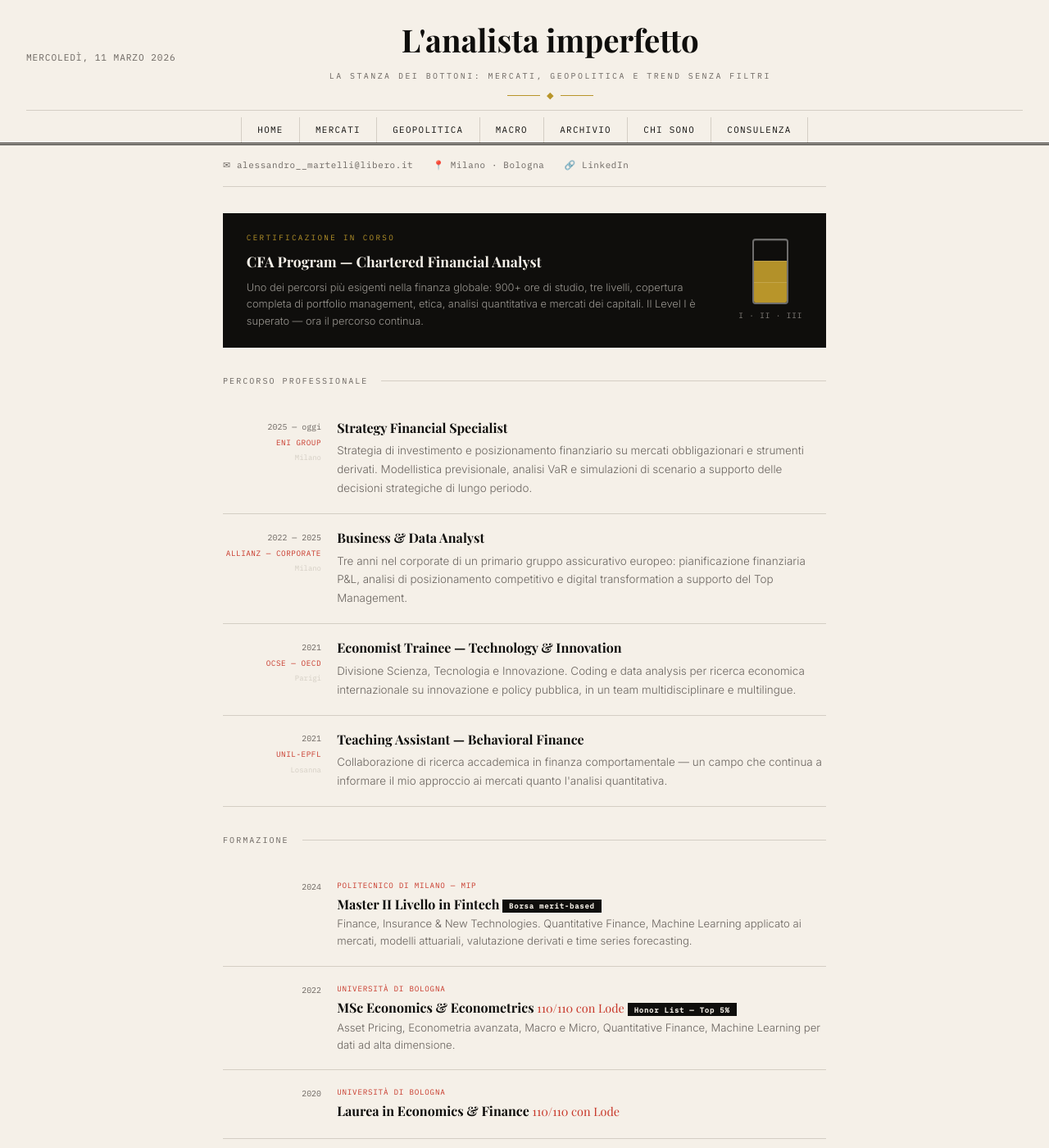
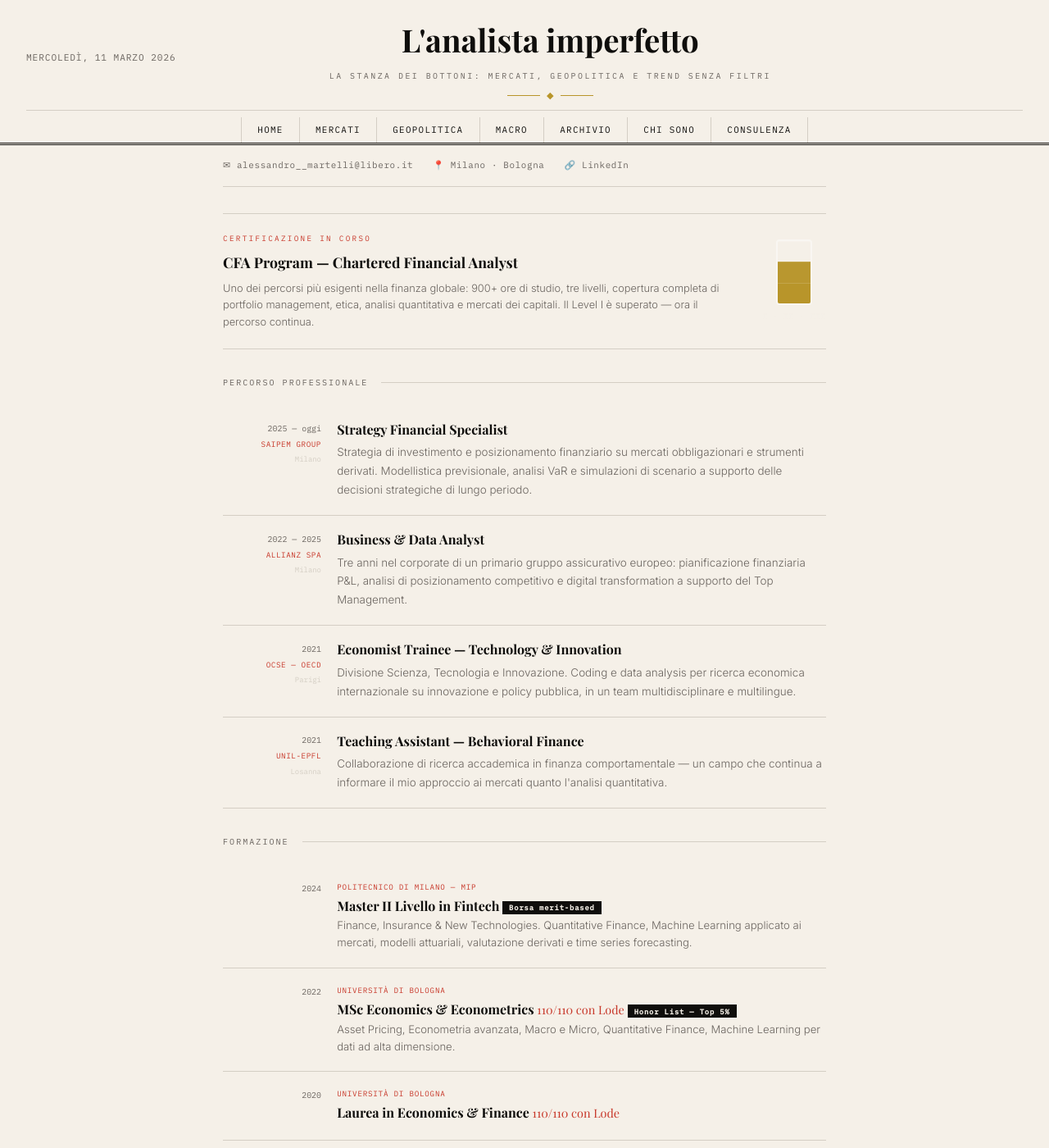
Before and after one commit to martellialessandro/martellialessandro.github.io, a Jekyll site: the page built from chi-sono.html, in a window 1280 px wide and 1400 px high, scrolled down 546 px. Shown: the whole window at 82% size. Built offline with Jekyll 4.4.1, drawn with Linux system fonts in a browser that asks for light colours; some web fonts are replaced.

Commit message:
Update chi-sono.html

```diff
--- a/chi-sono.html
+++ b/chi-sono.html
@@ -18,10 +18,10 @@
   .contact-row a:hover { color: var(--accent); }
 
   /* ── CFA BATTERY ── */
-  .cfa-block { display: grid; grid-template-columns: 1fr auto; gap: 1.5rem; align-items: center; background: var(--ink); color: var(--paper); padding: 1.4rem 1.8rem; margin-bottom: 2rem; }
-  .cfa-text .cfa-label { font-family: 'IBM Plex Mono', monospace; font-size: 0.58rem; letter-spacing: 0.25em; text-transform: uppercase; color: var(--gold); margin-bottom: 0.4rem; }
+  .cfa-block { display: grid; grid-template-columns: 1fr auto; gap: 1.5rem; align-items: center; background: transparent; color: var(--ink); padding: 1.4rem 0; border-top: 1px solid var(--border); border-bottom: 1px solid var(--border); margin-bottom: 2rem; }
+  .cfa-text .cfa-label { font-family: 'IBM Plex Mono', monospace; font-size: 0.58rem; letter-spacing: 0.25em; text-transform: uppercase; color: var(--accent); margin-bottom: 0.4rem; }
   .cfa-text h3 { font-family: 'Playfair Display', serif; font-size: 1.1rem; font-weight: 700; margin-bottom: 0.4rem; }
-  .cfa-text p { font-size: 0.8rem; color: rgba(245,240,232,0.6); line-height: 1.6; margin: 0; }
+  .cfa-text p { font-size: 0.8rem; color: var(--muted); line-height: 1.6; margin: 0; }
 
   /* BATTERY */
   .battery-wrap { display: flex; flex-direction: column; align-items: center; gap: 0.4rem; }
@@ -126,7 +126,7 @@
   <div class="timeline-item">
     <div class="tl-left">
       <div class="tl-date">2025 — oggi</div>
-      <div class="tl-org">ENI Group</div>
+      <div class="tl-org">SAIPEM Group</div>
       <div class="tl-loc">Milano</div>
     </div>
     <div class="tl-right">
@@ -138,7 +138,7 @@
   <div class="timeline-item">
     <div class="tl-left">
       <div class="tl-date">2022 — 2025</div>
-      <div class="tl-org">Allianz — Corporate</div>
+      <div class="tl-org">Allianz SPA </div>
       <div class="tl-loc">Milano</div>
     </div>
     <div class="tl-right">
```
